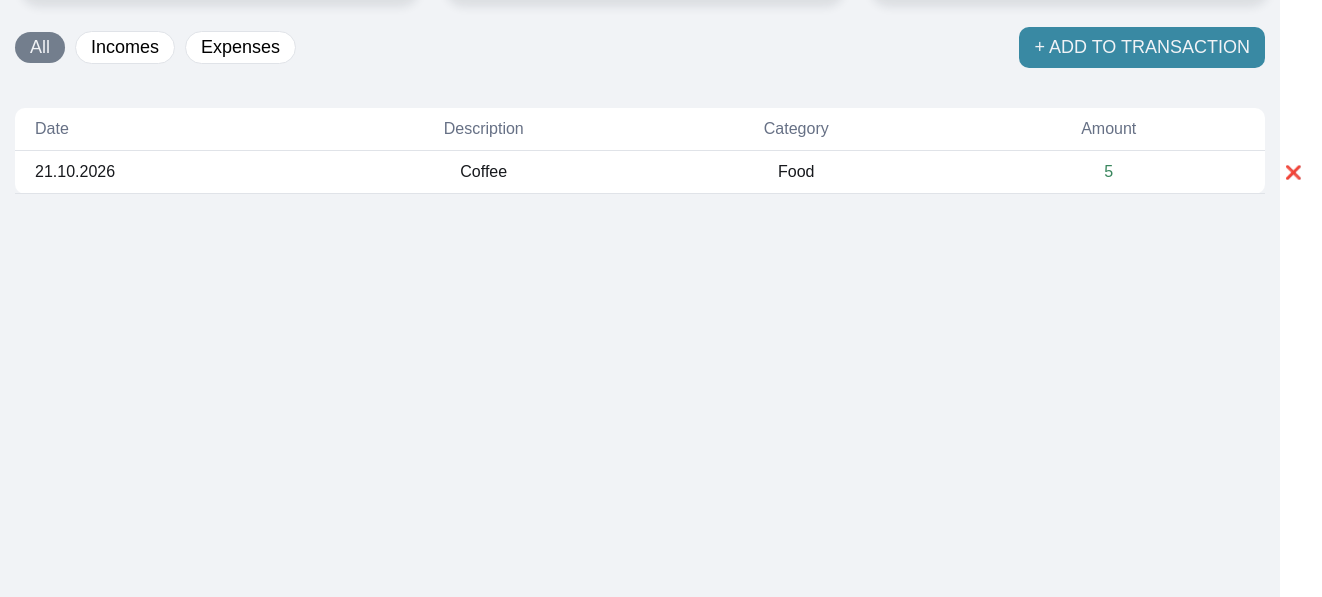
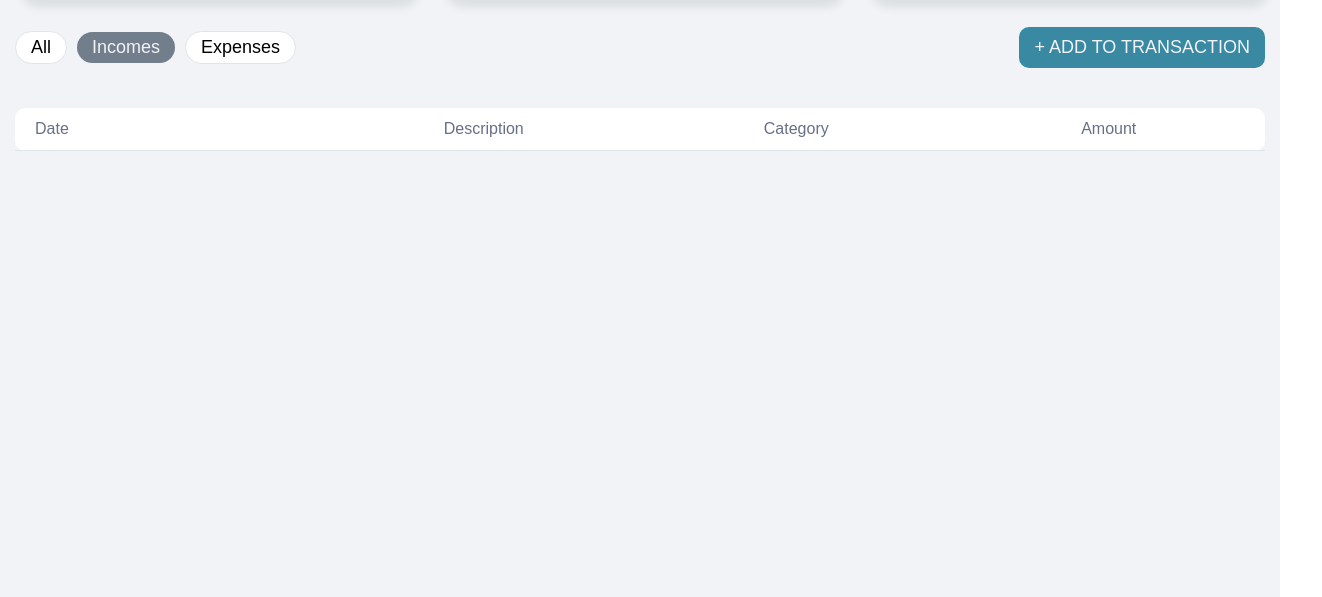
Before and after one commit to robbiefaren-wq/Expense-Tracker, a plain HTML site: page index.html in a window 1280 px wide. Both pictures are taken after a click on the button "Incomes". Shown: the part 284-881 px from the top of the page, 1322 px wide, since content can reach past the window. Drawn offline with Linux system fonts and the light colour scheme.

Commit message:
feat: add interactive buttons and filter transactions

```diff
--- a/index.html
+++ b/index.html
@@ -49,9 +49,9 @@
 
       <div class="transactions">
         <div class="transactions__filters">
-          <button class="transaction__filter active">All</button>
-          <button class="transaction__filter">Incomes</button>
-          <button class="transaction__filter">Expenses</button>
+          <button class="transaction__filter transaction__filter--all active" data-filter="all">All</button> <button
+            class="transaction__filter" data-filter="income">Incomes</button>
+          <button class="transaction__filter" data-filter="expense">Expenses</button>
         </div>
         <button class="transaction__add-button">+ ADD TO TRANSACTION</button>
       </div>
--- a/script.js
+++ b/script.js
@@ -31,6 +31,17 @@ const cardAmount = document.querySelector(".stat-card__amount");
 const cardAmountIncomes = document.querySelector(".stat-card__amount.incomes");
 const cardAmountExpenses = document.querySelector(
   ".stat-card__amount.expenses",
+);
+
+const transactionFilterBtn = document.querySelectorAll(".transaction__filter");
+const transactionFilterBtnAll = document.querySelector(
+  ".transaction__filter--all",
+);
+const transactionFilterBtnIncomes = document.querySelector(
+  ".transaction__filter--incomes",
+);
+const transactionFilterBtnExpenses = document.querySelector(
+  ".transaction__filter--expenses",
 );
 
 renderTransactions();
@@ -105,8 +116,8 @@ form.addEventListener("submit", (e) => {
 
 // Creating a table.
 
-function renderTransactions() {
-  const resultTransaction = transactions
+function renderTransactions(listToRender = transactions) {
+  const resultTransaction = listToRender
     .map((transaction) => {
       return `<tr class="transactions__row">
     <td class="transactions__cell">${transaction.date}</td>
@@ -146,7 +157,7 @@ function updateBalance() {
         acc.expense = acc.expense + transaction.amount;
       }
 
-      acc.amount = acc.income - acc.expense
+      acc.amount = acc.income - acc.expense;
 
       return acc;
     },
@@ -157,3 +168,23 @@ function updateBalance() {
   cardAmountIncomes.textContent = totals.income;
   cardAmountExpenses.textContent = totals.expense;
 }
+
+transactionFilterBtn.forEach((btn) => {
+  btn.addEventListener("click", (e) => {
+    transactionFilterBtn.forEach((button) => {
+      button.classList.remove("active");
+    });
+    if (e.target) {
+      btn.classList.add("active");
+    }
+
+    const filterValue = btn.dataset.filter;
+
+    const filteredTransactions =
+      filterValue === "all"
+        ? transactions
+        : transactions.filter((item) => item.type === filterValue);
+
+    renderTransactions(filteredTransactions);
+  });
+});
```
